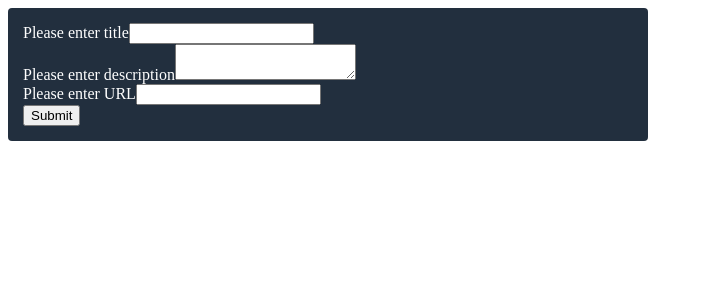
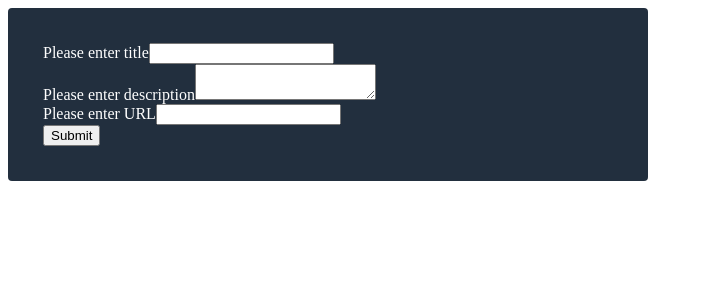
Before and after one commit to t0mclaudio/vanhackathon-thinkific-1, a React app: page / in a window 1280 px wide. Shown: the top 300 px of the page, without its empty margins (0-703 px from the left). Built offline with nearby package versions, Linux system fonts and the light colour scheme; the HTML template or start-up script is replaced by a standard one.

Commit message:
improve style

```diff
--- a/src/Create/Form.js
+++ b/src/Create/Form.js
@@ -23,7 +23,7 @@ export default class Form extends React.Component {
 
   render() {
     return (
-      <form onSubmit={e => this.handleInfoSubmit(e)} style={{padding: '15px'}}>
+      <form onSubmit={e => this.handleInfoSubmit(e)} style={{padding: '35px'}}>
         <div className="form-group">
           <label htmlFor="title" style={style.label} >Please enter title</label>
           <input id="title" className="form-control" type="text" name="title" onChange={e => this.handleChange(e)} value={this.state.title} />
```
